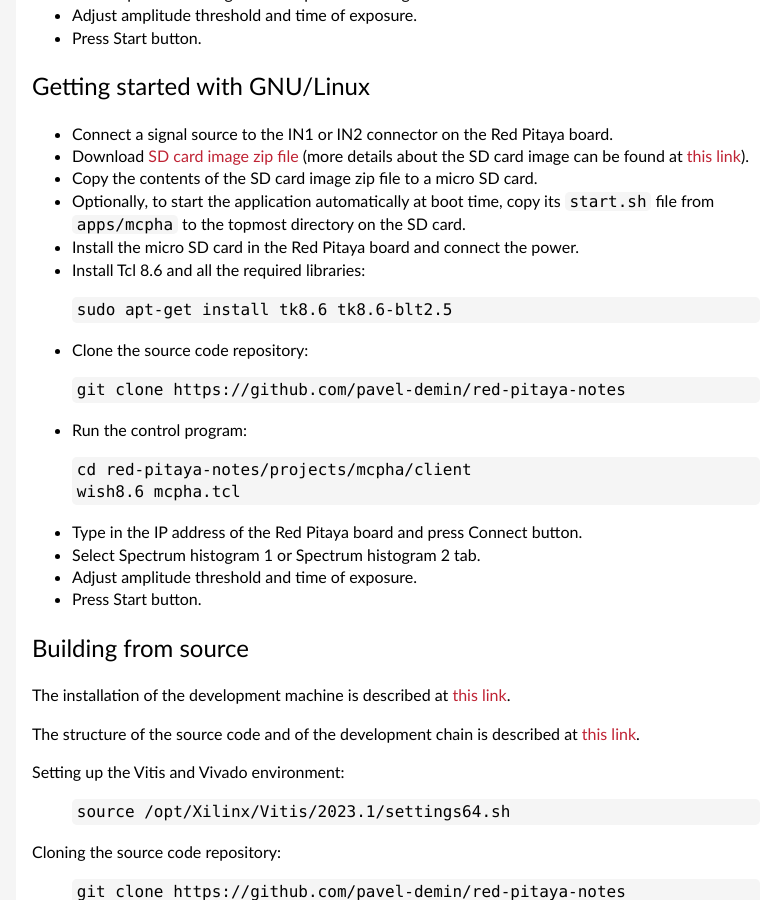
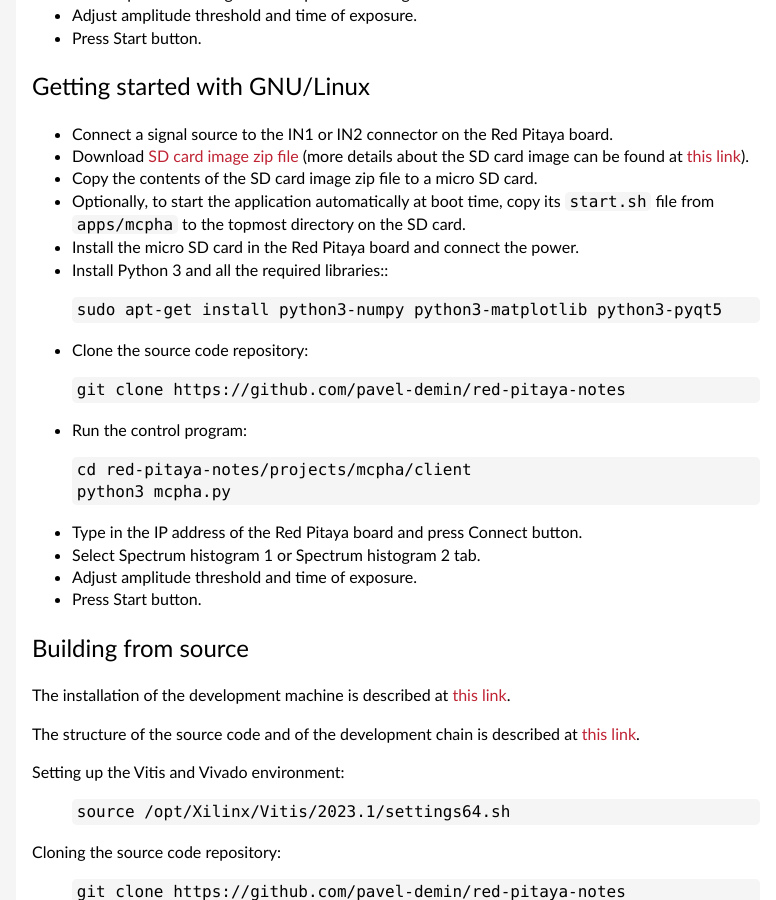
Before and after one commit to pavel-demin/red-pitaya-notes, a Jekyll site: the page built from mcpha.md, in a window 1280 px wide and 900 px high, scrolled down 2891 px. Shown: the whole window, without its empty margins (224-1000 px from the left). Built offline with Jekyll 4.4.1, drawn with Linux system fonts in a browser that asks for light colours.

Commit message:
update getting started instructions in mcpha

```diff
--- a/mcpha.md
+++ b/mcpha.md
@@ -82,9 +82,9 @@
  - Copy the contents of the SD card image zip file to a micro SD card.
  - Optionally, to start the application automatically at boot time, copy its `start.sh` file from `apps/mcpha` to the topmost directory on the SD card.
  - Install the micro SD card in the Red Pitaya board and connect the power.
- - Install Tcl 8.6 and all the required libraries:
+ - Install Python 3 and all the required libraries::
 {% highlight bash %}
-sudo apt-get install tk8.6 tk8.6-blt2.5
+sudo apt-get install python3-numpy python3-matplotlib python3-pyqt5
 {% endhighlight %}
  - Clone the source code repository:
 {% highlight bash %}
@@ -93,7 +93,7 @@
  - Run the control program:
 {% highlight bash %}
 cd red-pitaya-notes/projects/mcpha/client
-wish8.6 mcpha.tcl
+python3 mcpha.py
 {% endhighlight %}
  - Type in the IP address of the Red Pitaya board and press Connect button.
  - Select Spectrum histogram 1 or Spectrum histogram 2 tab.
```
